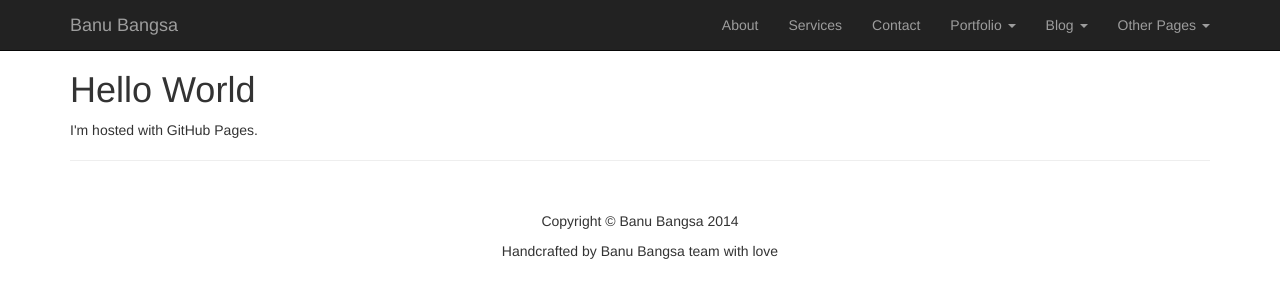
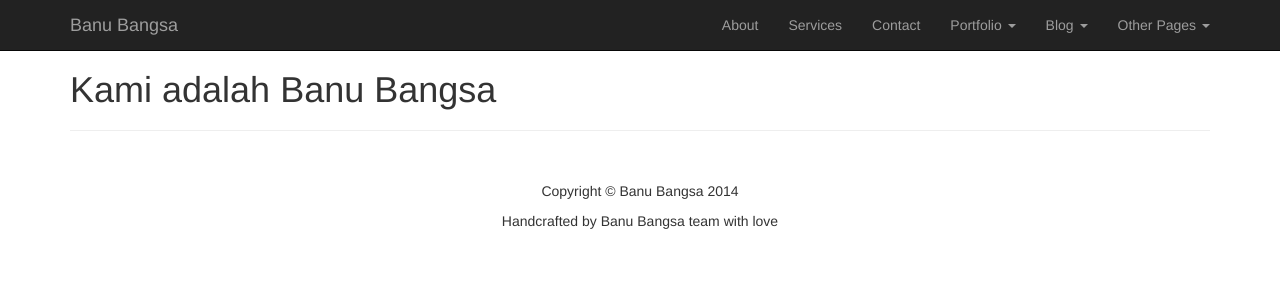
Before and after one commit to ariezncahyo/banubangsa.org, a Jekyll site: the page built from index.html, in a window 1280 px wide. Shown: the top 300 px of the page. Built offline with Jekyll 4.4.1, drawn with Linux system fonts in a browser that asks for light colours.

Commit message:
Test change

```diff
--- a/index.html
+++ b/index.html
@@ -1,4 +1,3 @@
 ---
 ---
-<h1>Hello World</h1>
-<p>I'm hosted with GitHub Pages.</p>
+<h1>Kami adalah Banu Bangsa</h1>
```
